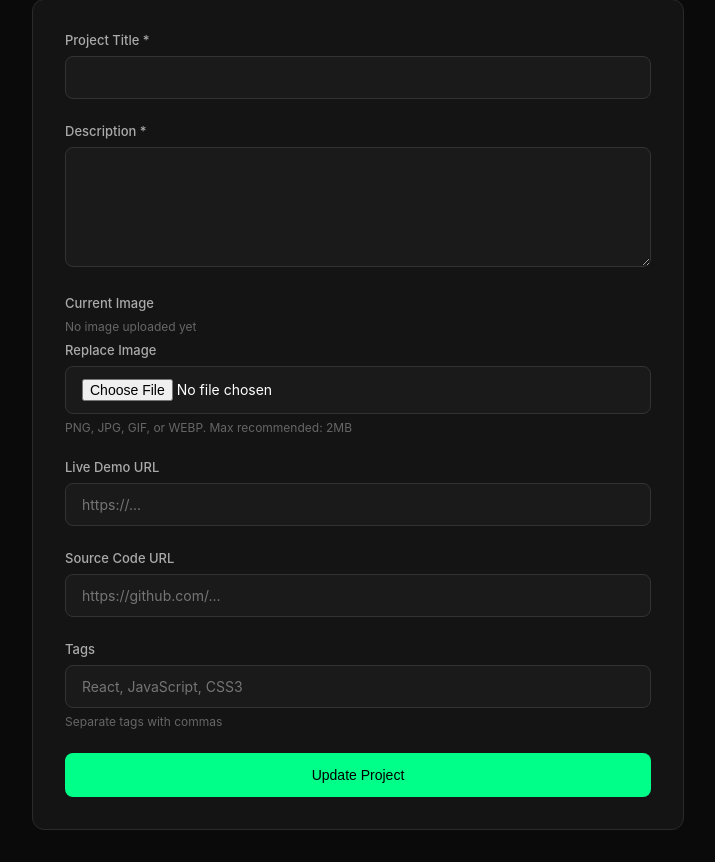
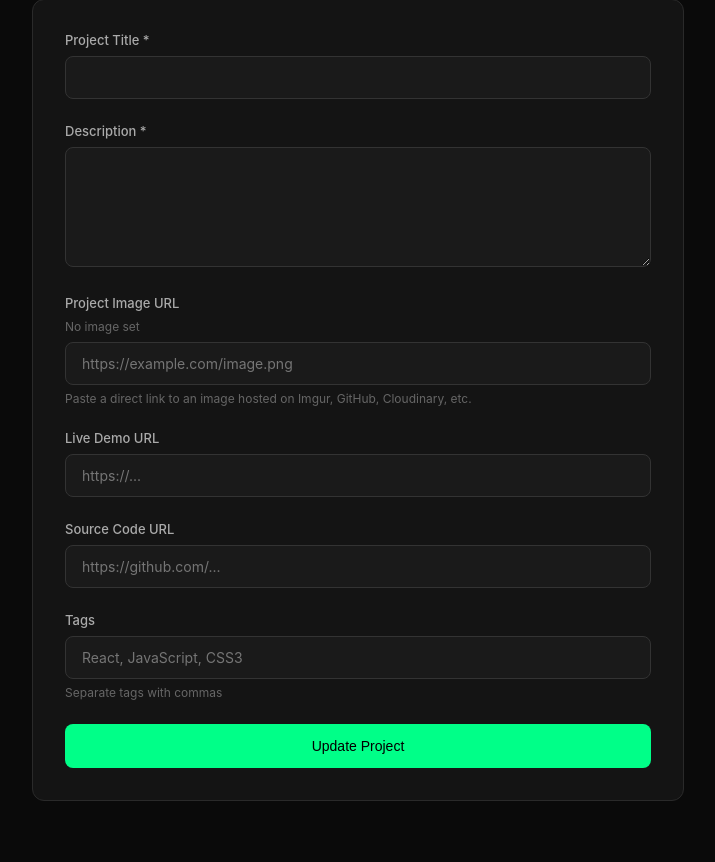
Before and after one commit to Emma3011-gif/Portfolio, a Flask app: template templates/admin/edit_project.html in a window 1280 px wide. Shown: the part 105-967 px from the top of the page, without its empty margins (282-997 px from the left). After the commit the page ends 906 px from the top, so only its background shows below. Run offline with Flask 3, Linux system fonts and the light colour scheme; the template is opened without the code that fills it, so the values that code supplies are empty.

Commit message:
Fix Vercel deployment: use image URLs instead of file uploads, add error handling to all admin routes, fix static URL handling

```diff
--- a/app.py
+++ b/app.py
@@ -3,8 +3,6 @@ from functools import wraps
 from flask import Flask, render_template, jsonify, request, send_from_directory, redirect, url_for, flash, session
 from flask_mail import Mail, Message
 from flask_sqlalchemy import SQLAlchemy
-from werkzeug.security import generate_password_hash, check_password_hash
-from werkzeug.utils import secure_filename
 from dotenv import load_dotenv
 from datetime import datetime
 
@@ -15,16 +13,17 @@ app = Flask(__name__)
 app.config["SECRET_KEY"] = os.getenv("SECRET_KEY", "dev-secret-key")
 app.config["SQLALCHEMY_TRACK_MODIFICATIONS"] = False
 
+db_url = os.getenv("DATABASE_URL", "sqlite:///portfolio.db")
+if db_url and db_url.startswith("postgres://"):
+    db_url = db_url.replace("postgres://", "postgresql://", 1)
+app.config["SQLALCHEMY_DATABASE_URI"] = db_url
+
 app.config["MAIL_SERVER"] = "smtp.gmail.com"
 app.config["MAIL_PORT"] = 587
 app.config["MAIL_USE_TLS"] = True
 app.config["MAIL_USERNAME"] = os.getenv("MAIL_USERNAME", "emicyber20@gmail.com")
 app.config["MAIL_PASSWORD"] = os.getenv("MAIL_PASSWORD", "")
 app.config["MAIL_DEFAULT_SENDER"] = os.getenv("MAIL_USERNAME", "emicyber20@gmail.com")
-
-ALLOWED_EXTENSIONS = {"png", "jpg", "jpeg", "gif", "webp"}
-UPLOAD_FOLDER = os.path.join(app.static_folder, "uploads", "projects")
-os.makedirs(UPLOAD_FOLDER, exist_ok=True)
 
 mail = Mail(app)
 db = SQLAlchemy(app)
@@ -34,9 +33,9 @@ class Project(db.Model):
     id = db.Column(db.Integer, primary_key=True)
     title = db.Column(db.String(150), nullable=False)
     description = db.Column(db.Text, nullable=False)
-    image_url = db.Column(db.String(300), nullable=True)
-    live_url = db.Column(db.String(300), nullable=True)
-    source_url = db.Column(db.String(300), nullable=True)
+    image_url = db.Column(db.String(500), nullable=True)
+    live_url = db.Column(db.String(500), nullable=True)
+    source_url = db.Column(db.String(500), nullable=True)
     tags = db.Column(db.String(300), nullable=True)
     created_at = db.Column(db.DateTime, default=datetime.utcnow)
     updated_at = db.Column(db.DateTime, default=datetime.utcnow, onupdate=datetime.utcnow)
@@ -45,16 +44,6 @@ class Project(db.Model):
         if not self.tags:
             return []
         return [t.strip() for t in self.tags.split(",") if t.strip()]
-
-
-db_url = os.getenv("DATABASE_URL", "sqlite:///portfolio.db")
-if db_url.startswith("postgres://"):
-    db_url = db_url.replace("postgres://", "postgresql://", 1)
-app.config["SQLALCHEMY_DATABASE_URI"] = db_url
-
-
-def allowed_file(filename):
-    return "." in filename and filename.rsplit(".", 1)[1].lower() in ALLOWED_EXTENSIONS
 
 
 def admin_required(f):
@@ -136,7 +125,10 @@ def admin_logout():
 @app.route("/admin/dashboard")
 @admin_required
 def admin_dashboard():
-    projects = Project.query.order_by(Project.created_at.desc()).all()
+    try:
+        projects = Project.query.order_by(Project.created_at.desc()).all()
+    except Exception:
+        projects = []
     return render_template("admin/dashboard.html", projects=projects)
 
 
@@ -146,6 +138,7 @@ def add_project():
     if request.method == "POST":
         title = request.form.get("title", "").strip()
         description = request.form.get("description", "").strip()
+        image_url = request.form.get("image_url", "").strip()
         live_url = request.form.get("live_url", "").strip()
         source_url = request.form.get("source_url", "").strip()
         tags = request.form.get("tags", "").strip()
@@ -154,25 +147,22 @@ def add_project():
             flash("Title and description are required", "error")
             return render_template("admin/add_project.html")
 
-        image_url = None
-        if "image" in request.files:
-            file = request.files["image"]
-            if file and file.filename != "" and allowed_file(file.filename):
-                filename = secure_filename(f"{datetime.utcnow().strftime('%Y%m%d%H%M%S')}_{file.filename}")
-                file.save(os.path.join(UPLOAD_FOLDER, filename))
-                image_url = f"uploads/projects/{filename}"
-
         project = Project(
             title=title,
             description=description,
-            image_url=image_url,
+            image_url=image_url or None,
             live_url=live_url or None,
             source_url=source_url or None,
             tags=tags or None,
         )
-        db.session.add(project)
-        db.session.commit()
-        flash("Project added successfully!", "success")
+        try:
+            db.session.add(project)
+            db.session.commit()
+            flash("Project added successfully!", "success")
+        except Exception as e:
+            db.session.rollback()
+            print(f"Add project error: {e}")
+            flash("Failed to add project. Please try again.", "error")
         return redirect(url_for("admin_dashboard"))
 
     return render_template("admin/add_project.html")
@@ -185,27 +175,23 @@ def edit_project(project_id):
     if request.method == "POST":
         project.title = request.form.get("title", "").strip()
         project.description = request.form.get("description", "").strip()
+        project.image_url = request.form.get("image_url", "").strip() or None
         project.live_url = request.form.get("live_url", "").strip() or None
         project.source_url = request.form.get("source_url", "").strip() or None
         project.tags = request.form.get("tags", "").strip() or None
-
-        if "image" in request.files:
-            file = request.files["image"]
-            if file and file.filename != "" and allowed_file(file.filename):
-                old_path = os.path.join(app.static_folder, project.image_url) if project.image_url else None
-                if old_path and os.path.exists(old_path):
-                    os.remove(old_path)
-                filename = secure_filename(f"{datetime.utcnow().strftime('%Y%m%d%H%M%S')}_{file.filename}")
-                file.save(os.path.join(UPLOAD_FOLDER, filename))
-                project.image_url = f"uploads/projects/{filename}"
 
         if not project.title or not project.description:
             flash("Title and description are required", "error")
             return render_template("admin/edit_project.html", project=project)
 
         project.updated_at = datetime.utcnow()
-        db.session.commit()
-        flash("Project updated successfully!", "success")
+        try:
+            db.session.commit()
+            flash("Project updated successfully!", "success")
+        except Exception as e:
+            db.session.rollback()
+            print(f"Edit project error: {e}")
+            flash("Failed to update project. Please try again.", "error")
         return redirect(url_for("admin_dashboard"))
 
     return render_template("admin/edit_project.html", project=project)
@@ -215,13 +201,14 @@ def edit_project(project_id):
 @admin_required
 def delete_project(project_id):
     project = Project.query.get_or_404(project_id)
-    if project.image_url:
-        old_path = os.path.join(app.static_folder, project.image_url)
-        if os.path.exists(old_path):
-            os.remove(old_path)
-    db.session.delete(project)
-    db.session.commit()
-    flash("Project deleted successfully!", "success")
+    try:
+        db.session.delete(project)
+        db.session.commit()
+        flash("Project deleted successfully!", "success")
+    except Exception as e:
+        db.session.rollback()
+        print(f"Delete project error: {e}")
+        flash("Failed to delete project.", "error")
     return redirect(url_for("admin_dashboard"))
 
 
--- a/requirements.txt
+++ b/requirements.txt
@@ -1,6 +1,6 @@
 Flask==3.0.0
 Flask-Mail==0.10.0
 Flask-SQLAlchemy==3.1.1
-psycopg2==2.9.9
+psycopg2-binary==2.9.9
 python-dotenv==1.0.0
 Werkzeug==3.0.1
--- a/templates/admin/dashboard.html
+++ b/templates/admin/dashboard.html
@@ -96,7 +96,7 @@
                 <tr>
                     <td>
                         {% if project.image_url %}
-                            <img src="{{ url_for('static', filename=project.image_url) }}" alt="{{ project.title }}" class="project-thumb">
+                            <img src="{{ project.image_url }}" alt="{{ project.title }}" class="project-thumb">
                         {% else %}
                             <div class="no-thumb">No img</div>
                         {% endif %}
--- a/templates/admin/edit_project.html
+++ b/templates/admin/edit_project.html
@@ -71,7 +71,7 @@
             {% endif %}
         {% endwith %}
 
-        <form method="POST" enctype="multipart/form-data" class="form-card">
+        <form method="POST" class="form-card">
             <div class="form-group">
                 <label for="title">Project Title *</label>
                 <input type="text" id="title" name="title" required value="{{ project.title }}">
@@ -81,17 +81,17 @@
                 <textarea id="description" name="description" required>{{ project.description }}</textarea>
             </div>
             <div class="form-group">
-                <label>Current Image</label>
+                <label for="image_url">Project Image URL</label>
                 {% if project.image_url %}
                 <div class="current-image">
-                    <img src="{{ url_for('static', filename=project.image_url) }}" alt="{{ project.title }}">
+                    <p>Current image:</p>
+                    <img src="{{ project.image_url }}" alt="{{ project.title }}" id="currentImg">
                 </div>
                 {% else %}
-                <p class="hint">No image uploaded yet</p>
+                <p class="hint" style="margin-bottom:8px;">No image set</p>
                 {% endif %}
-                <label for="image" style="margin-top: 8px;">Replace Image</label>
-                <input type="file" id="image" name="image" accept="image/*" onchange="previewImage(event)">
-                <p class="hint">PNG, JPG, GIF, or WEBP. Max recommended: 2MB</p>
+                <input type="url" id="image_url" name="image_url" value="{{ project.image_url or '' }}" placeholder="https://example.com/image.png" oninput="previewUrl(this.value)">
+                <p class="hint">Paste a direct link to an image hosted on Imgur, GitHub, Cloudinary, etc.</p>
                 <img id="preview" class="image-preview" alt="Preview">
             </div>
             <div class="form-group">
@@ -112,13 +112,13 @@
     </div>
 
     <script>
-        function previewImage(event) {
-            const file = event.target.files[0];
+        function previewUrl(url) {
             const preview = document.getElementById('preview');
-            if (file) {
-                const reader = new FileReader();
-                reader.onload = e => { preview.src = e.target.result; preview.style.display = 'block'; };
-                reader.readAsDataURL(file);
+            const current = document.getElementById('currentImg');
+            if (url && (url.startsWith('http') || url.startsWith('data:'))) {
+                preview.src = url;
+                preview.style.display = 'block';
+                preview.onerror = function() { preview.style.display = 'none'; };
             } else {
                 preview.style.display = 'none';
             }
--- a/templates/index.html
+++ b/templates/index.html
@@ -246,7 +246,11 @@
                     <div class="project-card">
                         <div class="project-image {% if not project.image_url %}project-image-logo{% endif %}">
                             {% if project.image_url %}
-                                <img src="{{ url_for('static', filename=project.image_url) }}" alt="{{ project.title }}">
+                                {% if project.image_url.startswith('http') or project.image_url.startswith('/') %}
+                                    <img src="{{ project.image_url }}" alt="{{ project.title }}">
+                                {% else %}
+                                    <img src="{{ url_for('static', filename=project.image_url) }}" alt="{{ project.title }}">
+                                {% endif %}
                             {% else %}
                                 <div class="project-placeholder">
                                     <svg viewBox="0 0 24 24" fill="none" stroke="currentColor" stroke-width="1.5">
```
Also changed, not shown: templates/admin/add_project.html (+9 -10 lines).
